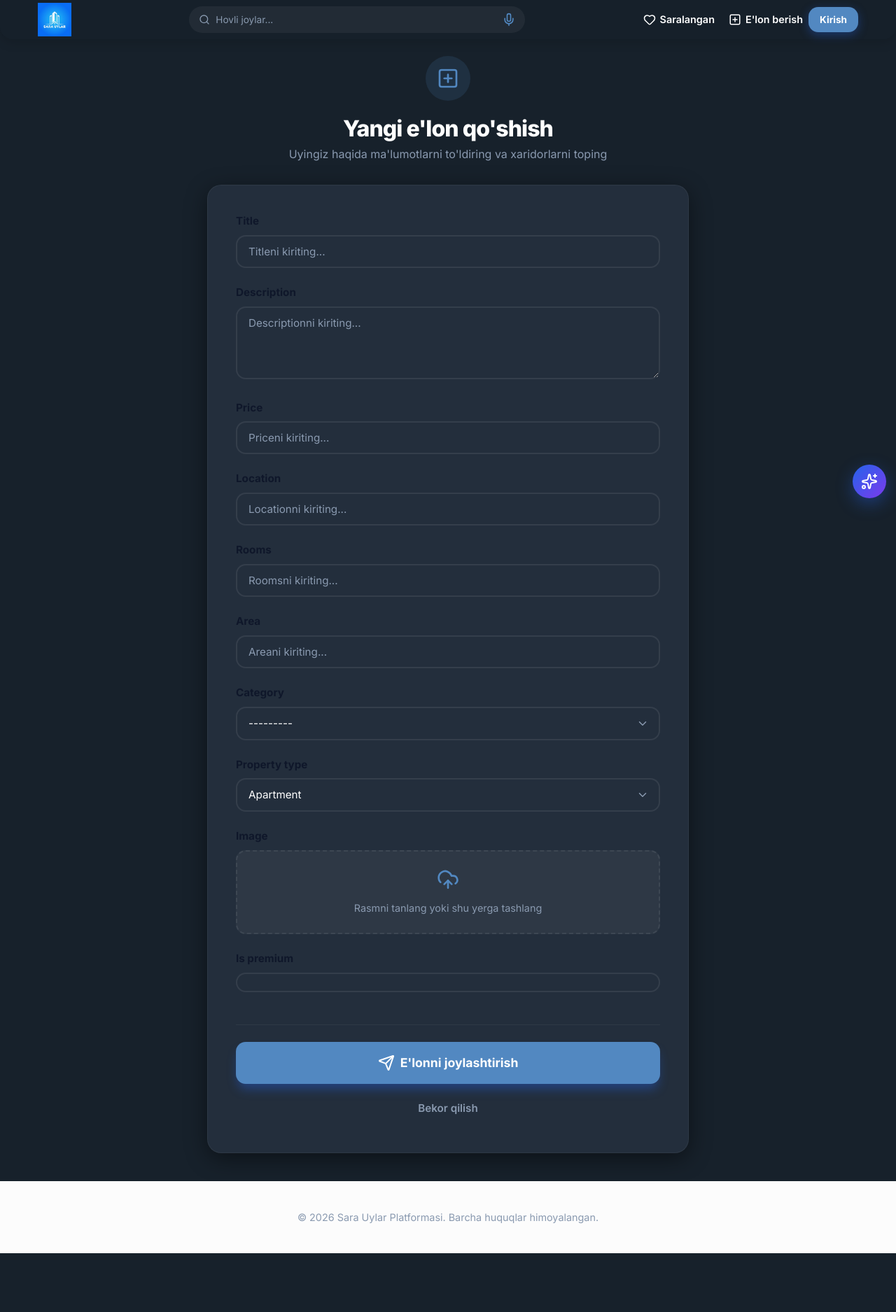
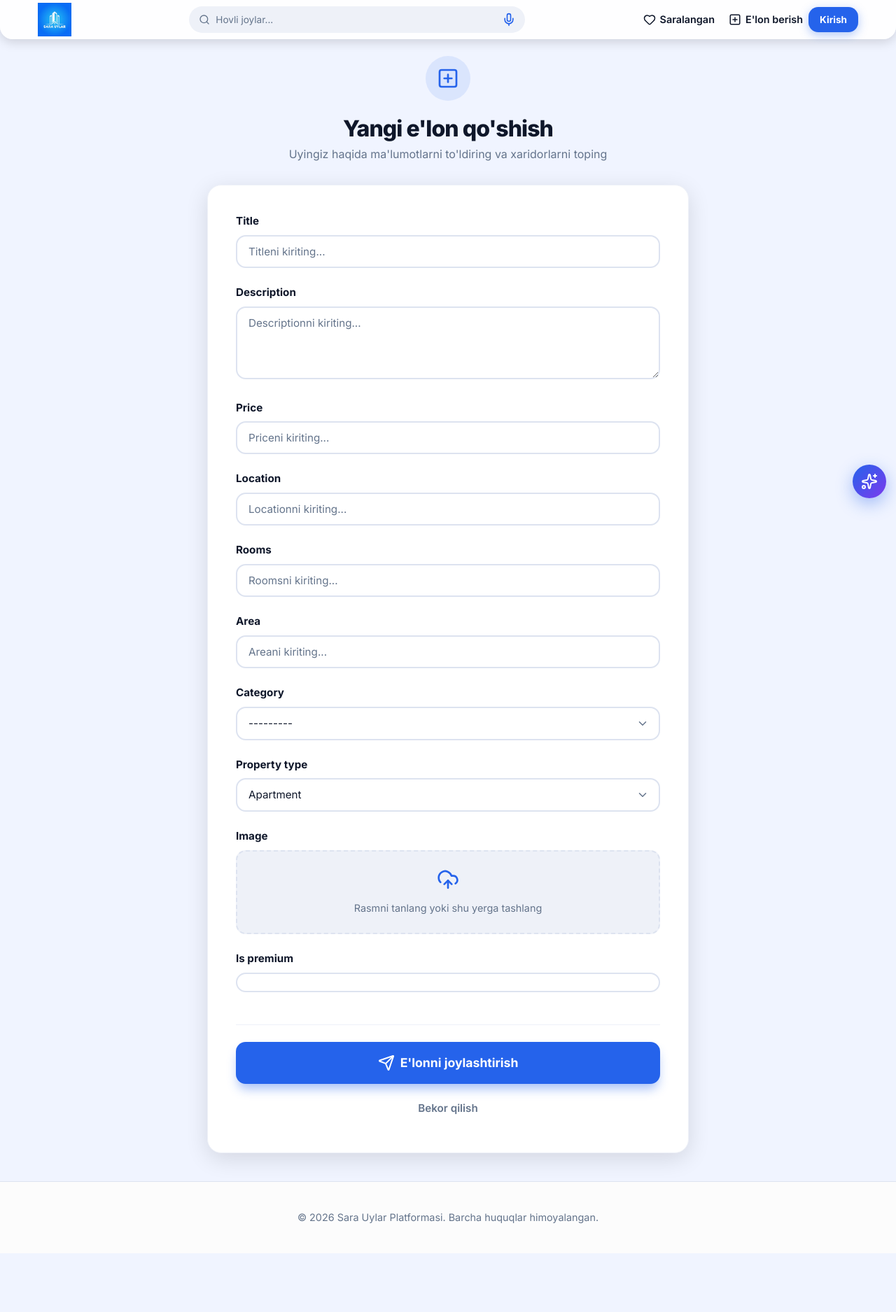
Before and after one commit to Iftix0r/UylarSara, a Django app: page /add/ in a window 1280 px wide. Shown: the whole page at 70% size. Run offline with Django 4.2, Linux system fonts and the light colour scheme; data comes from the database, SQL or seed files in the repository; parts of the project's set-up code (start-up, migrations or seed data) failed here and were passed over; some libraries are stand-ins or nearby versions.

Commit message:
twa always light mode

```diff
--- a/static/css/styles.css
+++ b/static/css/styles.css
@@ -31,18 +31,18 @@
   background:var(--bg); color:var(--text);
 }
 
-/* ── TWA — Telegram dark navy theme ── */
+/* ── TWA — always light theme ── */
 body.twa {
-  --bg:#17212b; --bg-card:#232e3c; --bg-glass:rgba(23,33,43,.95);
-  --text:#ffffff; --text-muted:#8a9ab0;
-  --border:rgba(255,255,255,.08); --border-light:rgba(255,255,255,.05);
-  --primary:#5288c1; --primary-dark:#4a7ab5; --primary-light:rgba(82,136,193,.15);
-  --shadow-md:0 4px 20px rgba(0,0,0,.35);
-  --shadow-lg:0 8px 32px rgba(0,0,0,.45);
+  --bg:#f0f4ff; --bg-card:#ffffff; --bg-glass:rgba(255,255,255,.9);
+  --text:#0f172a; --text-muted:#64748b;
+  --border:#dde3f0; --border-light:#eef1f8;
+  --primary:#2563eb; --primary-dark:#1d4ed8; --primary-light:rgba(37,99,235,.1);
+  --shadow-md:0 4px 16px rgba(0,0,0,.09);
+  --shadow-lg:0 8px 32px rgba(0,0,0,.12);
   background:var(--bg); color:var(--text);
 }
 body.twa[data-tg-color-scheme="light"] {
-  --bg:#f4f6fb; --bg-card:#ffffff; --bg-glass:rgba(255,255,255,.9);
+  --bg:#f0f4ff; --bg-card:#ffffff; --bg-glass:rgba(255,255,255,.9);
   --text:#0f172a; --text-muted:#64748b;
   --border:#dde3f0; --border-light:#eef1f8;
   --primary:#2563eb; --primary-light:rgba(37,99,235,.1);
--- a/templates/base.html
+++ b/templates/base.html
@@ -268,14 +268,9 @@
         let isDark = false;
 
         if (isTWA) {
-            // Telegram colorScheme: 'dark' yoki 'light' — bir marta aniqlanadi
-            isDark = (window.Telegram.WebApp.colorScheme === 'dark');
-            // Telegram tema o'zgarganda yangilaymiz
-            window.Telegram.WebApp.onEvent('themeChanged', () => {
-                const newDark = (window.Telegram.WebApp.colorScheme === 'dark');
-                body.classList.toggle('dark-mode', newDark);
-                updateThemeIcon(newDark);
-            });
+            // TWA da har doim kunduzgi rejim
+            isDark = false;
+            // Telegram tema o'zgarganda ham kunduzgi saqlaymiz
         } else {
             const saved = localStorage.getItem('theme');
             isDark = saved === 'dark';
```
